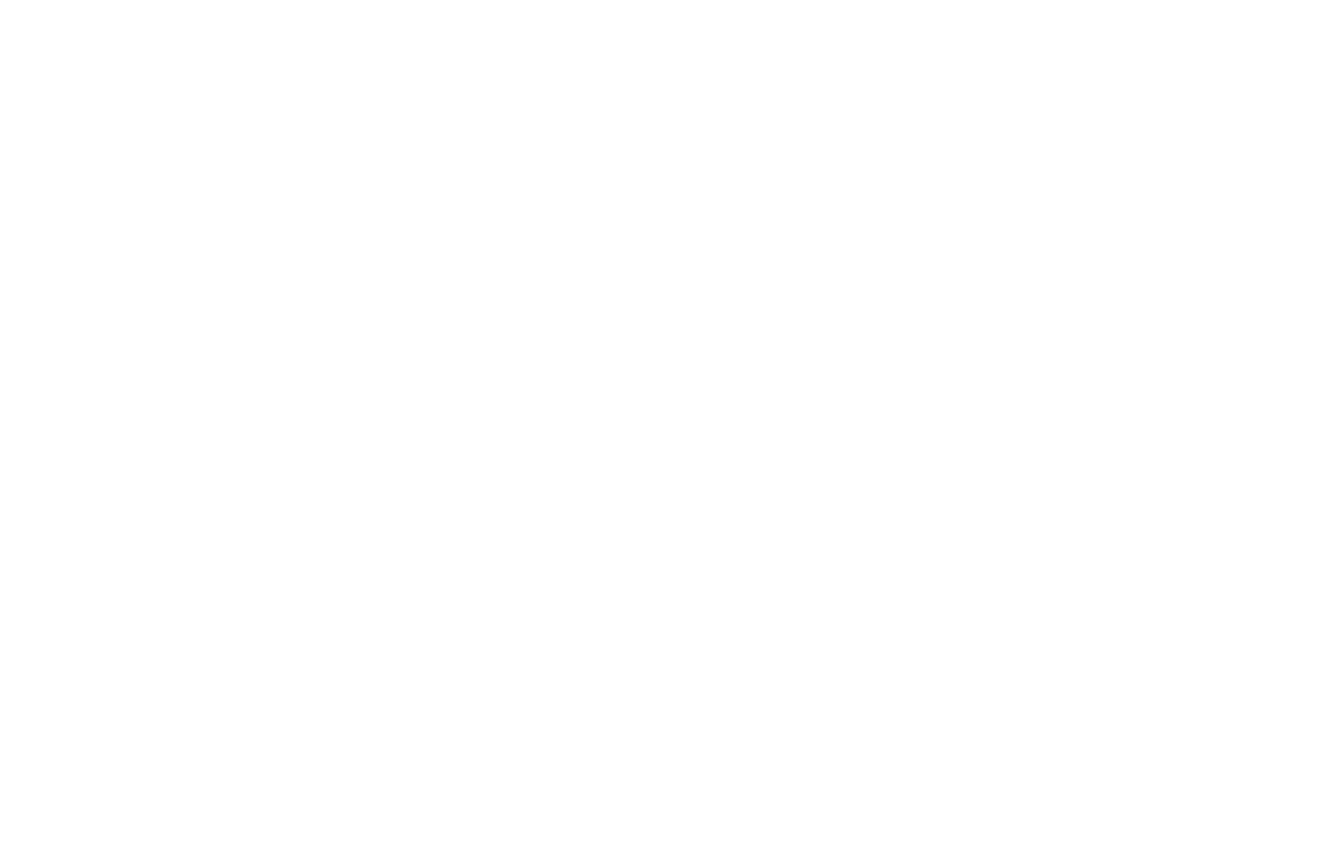
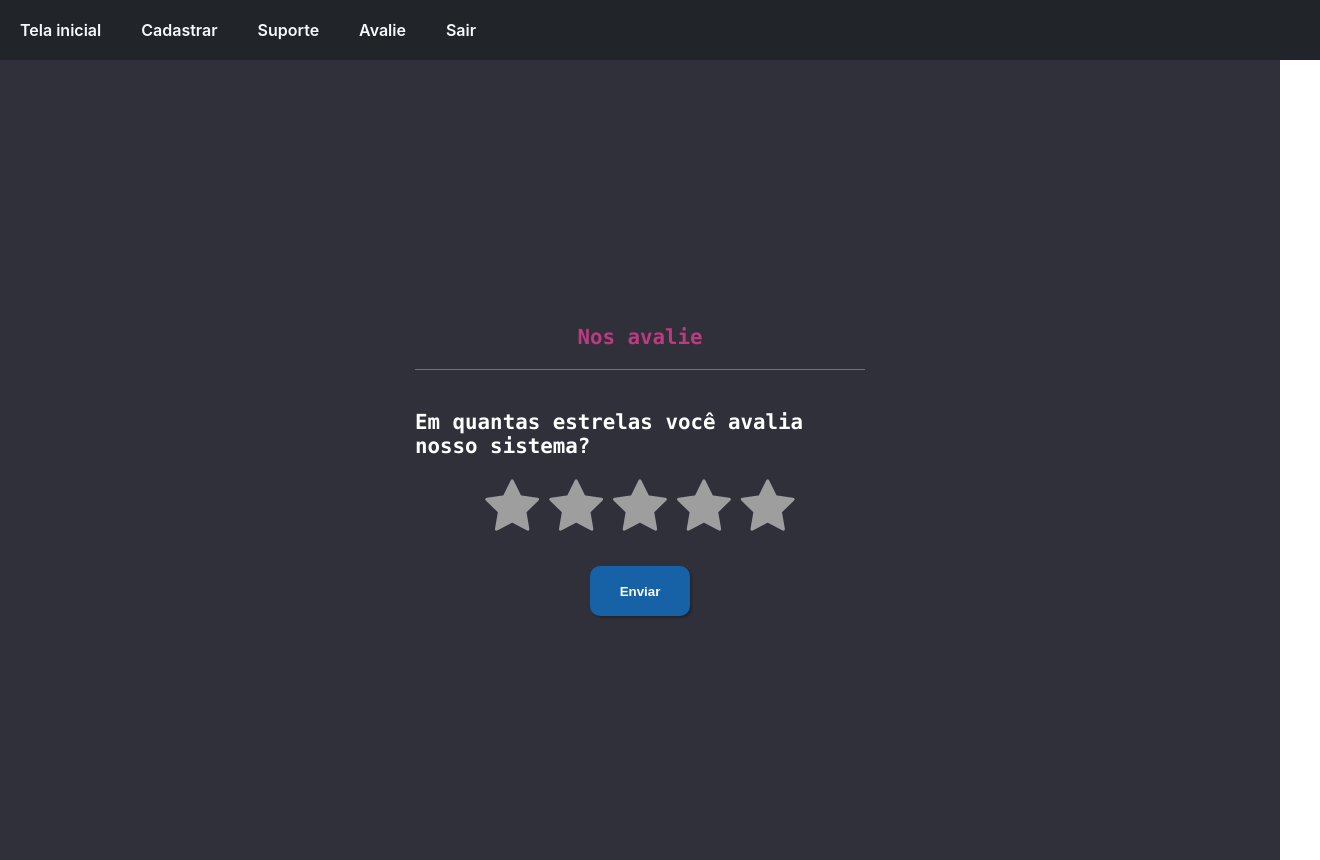
Before and after one commit to NiltonSousa/remember-me-finance-styles, a React (Create React App) app: page /remember-me-finance-styles/rating in a window 1280 px wide. Before the commit this address had no page. Shown: the whole page, 1320 px wide, since content can reach past the window. Before the commit the page ends 800 px from the top, so only its background shows below. Built offline with nearby package versions, Linux system fonts and the light colour scheme.

Commit message:
fix: ensure routes navigation use prefix remember-me-finance-styles/

```diff
--- a/src/App.tsx
+++ b/src/App.tsx
@@ -13,11 +13,11 @@
     <BrowserRouter>
       <Routes>
         <Route path="/remember-me-finance-styles" element={<LoginPage />} />
-        <Route path="/home" element={<HomePage />} />
-        <Route path="/register" element={<RegisterBillPage />} />
-        <Route path="/clients" element={<ClientListPage />} />
-        <Route path="/rating" element={<StarRatingPage />} />
-        <Route path="/suport" element={<SuportPage />} />
+        <Route path="/remember-me-finance-styles/home" element={<HomePage />} />
+        <Route path="/remember-me-finance-styles/register" element={<RegisterBillPage />} />
+        <Route path="/remember-me-finance-styles/clients" element={<ClientListPage />} />
+        <Route path="/remember-me-finance-styles/rating" element={<StarRatingPage />} />
+        <Route path="/remember-me-finance-styles/suport" element={<SuportPage />} />
       </Routes>
     </BrowserRouter>
   );
--- a/src/components/header/header.component.tsx
+++ b/src/components/header/header.component.tsx
@@ -11,27 +11,27 @@
   const isAdmin = Boolean(localStorageService.getItem("isAdmin") === "true");
 
   const handleHomeClick = () => {
-    navigate("/home");
+    navigate("/remember-me-finance-styles/home");
   };
 
   const handleLRegisterClick = () => {
-    navigate("/register");
+    navigate("/remember-me-finance-styles/register");
   };
 
   const handleRatingClick = () => {
-    navigate("/rating");
+    navigate("/remember-me-finance-styles/rating");
   };
 
   const handleSuportClick = () => {
-    navigate("/suport");
+    navigate("/remember-me-finance-styles/suport");
   };
 
   const handleClientClick = () => {
-    navigate("/clients");
+    navigate("/remember-me-finance-styles/clients");
   };
 
   const handleSignOutClick = () => {
-    navigate("/");
+    navigate("/remember-me-finance-styles");
   };
 
   return (
--- a/src/pages/home/home.page.tsx
+++ b/src/pages/home/home.page.tsx
@@ -93,7 +93,7 @@
   const handleUpdateBill = (bill: Bill) => {
     const { id, name, value, clientId, expireDate } = bill;
 
-    navigate("/register", { state: { id, name, value, clientId, expireDate } })
+    navigate("/remember-me-finance-styles/register", { state: { id, name, value, clientId, expireDate } })
   }
 
   useEffect(() => {
--- a/src/pages/login/login.page.tsx
+++ b/src/pages/login/login.page.tsx
@@ -44,7 +44,7 @@
 
 
   const handleHome = () => {
-    navigate("/home");
+    navigate("/remember-me-finance-styles/home");
   }
 
   const listClientIfExists = async (clientService: ClientService, clientId: string | undefined): Promise<Array<Client> | []> => {
--- a/src/pages/rating/rating.page.tsx
+++ b/src/pages/rating/rating.page.tsx
@@ -34,7 +34,7 @@
 
             if (ratingCreated) {
                 swal("Sucesso", "Avaliação publicada com sucesso. Obrigado!", "success");
-                navigate("/home");
+                navigate("/remember-me-finance-styles/home");
             }
         } catch (error) {
             swal("Erro", "Erro ao tentar publicar avaliação, tente novamente mais tarde.", "error");
--- a/src/pages/register/register.page.tsx
+++ b/src/pages/register/register.page.tsx
@@ -56,7 +56,7 @@
 
       if (billCreated) {
         swal("Sucesso", "Conta criada com sucesso!", "success");
-        navigate("/home");
+        navigate("/remember-me-finance-styles/home");
 
       }
     } catch (error) {
@@ -85,7 +85,7 @@
 
       if (billUpdated) {
         swal("Sucesso", "Conta atualizada com sucesso!", "success");
-        navigate("/home");
+        navigate("/remember-me-finance-styles/home");
       }
     } catch (error) {
       swal("Erro", "Erro ao tentar atualizar a conta, tente novamente mais tarde.", "error");
```
